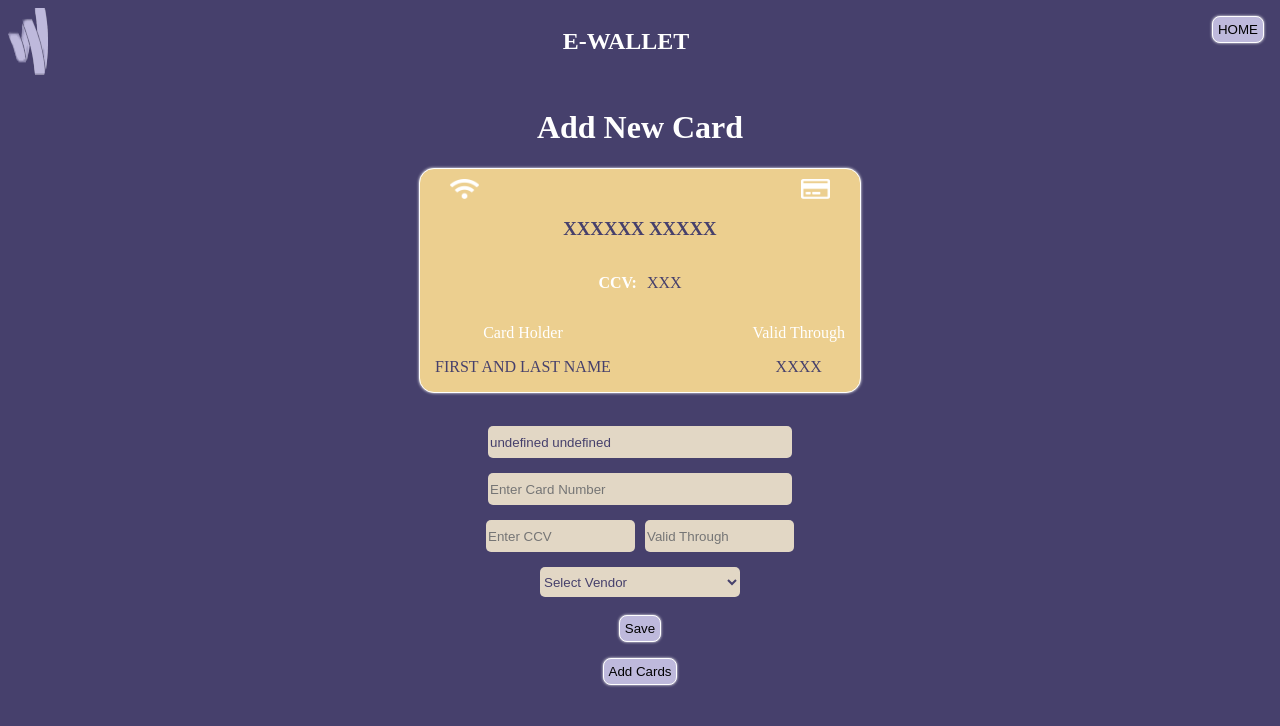
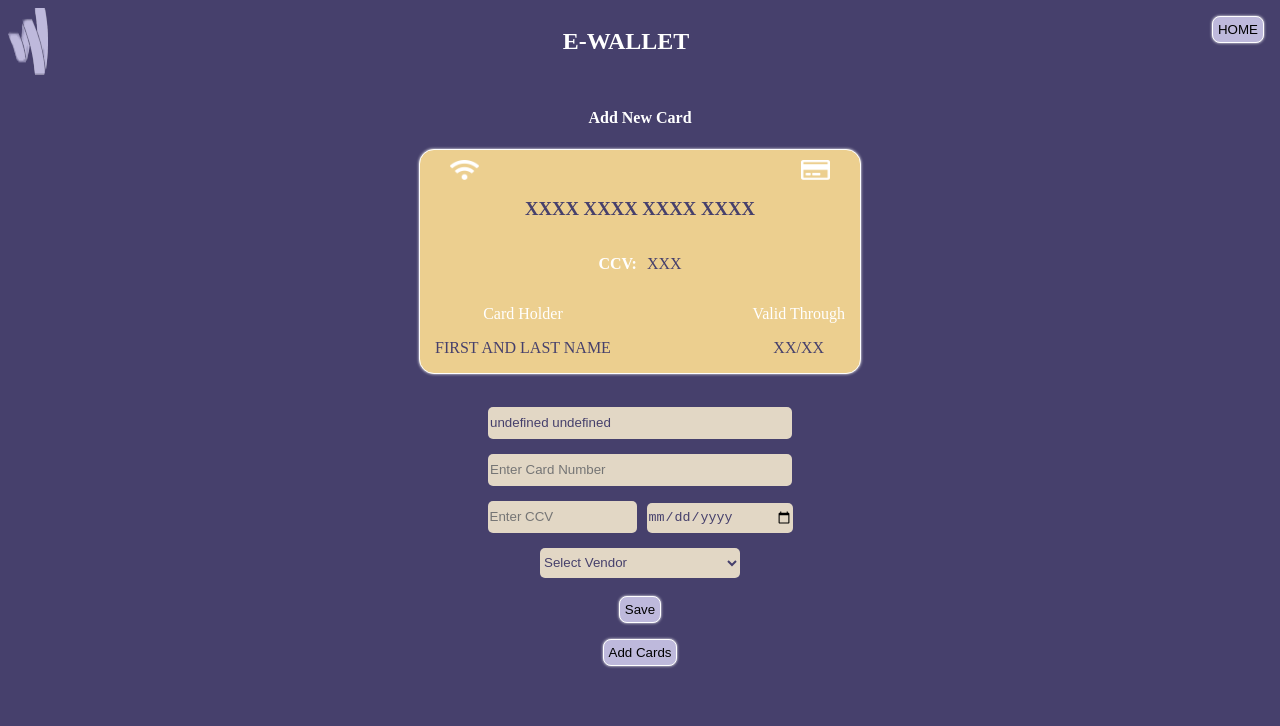
Before and after one commit to kristinaradovanovic/e-wallet-project, a React (Vite) app: page /new in a window 1280 px wide. Shown: the top 726 px of the page. Built offline with nearby package versions, Linux system fonts and the light colour scheme.

Commit message:
commit thirteen

```diff
--- a/src/App.css
+++ b/src/App.css
@@ -27,5 +27,4 @@ button {
   border-radius: 8px;
   box-shadow: 0px 0px 3px white;
   margin: 8px;
-
 }
--- a/src/features/Card.jsx
+++ b/src/features/Card.jsx
@@ -10,10 +10,12 @@ import { faCoffee } from '@fortawesome/free-solid-svg-icons' */
 export const Card = ({ user, cards, index }) => {
   const dispatch = useDispatch();
 
+  //Att ha space efter varje 4 siffror
   const formattedCardNumber = cards.number.replace(/(.{4})(?!$)/g, "$1 ");
 
+
+  //Att ha stora bokstäver på user namn
   const [userInformation, setUserInformation] = useState("");
-
   const capitalizeUserInformation = (user) => {
     return `${user.name?.title} ${user.name?.first} ${user.name?.last}`.toUpperCase();
   };
@@ -22,15 +24,28 @@ export const Card = ({ user, cards, index }) => {
     setUserInformation(capitalizeUserInformation(user));
   }, [user]);
 
+  //Delete funktion
   const handleDelete = () => {
     if (!cards.active) {
       dispatch(deleteCard(index));
     }
   };
 
+  //Toggla igenom activ/inactiv kort
   const handleToggleActive = () => {
     dispatch(toggleCardActive(index));
   };
+
+  //Få date funktion
+  const getMonthYear = (date) => {
+
+    const dateObj = new Date(date);
+    const month = dateObj.getMonth() + 1;
+    const year = dateObj.getFullYear().toString().slice(-2);
+
+    return `${month}/${year}`;
+  };
+  const monthYear = getMonthYear(cards.date);
 
   return (
     <>
@@ -61,16 +76,18 @@ export const Card = ({ user, cards, index }) => {
 
           <div className="valid">
             <p>Valid Through</p>
-            <p id="validText"> {cards.date}</p>
+            <p id="validText"> {monthYear}</p>
           </div>
         </div>
       </div>
 
-      <div>
-        <button onClick={handleDelete} disabled={cards.active}>
-          Delete
-        </button>
-      </div>
+      {!cards.active && (
+        <div>
+          <button onClick={handleDelete}>
+            Delete
+          </button>
+        </div>
+      )}
     </>
   );
 
--- a/src/features/Cards.jsx
+++ b/src/features/Cards.jsx
@@ -15,6 +15,7 @@ export const Cards = () =>{
   return(
     <div className="homePageWrapper">
       <div className="cardsWrap">
+       <div className="activeCardWrapp">
           <h3>Active Card</h3>
             {cards.map((card, index) => {
               if (card.active) {
@@ -25,6 +26,7 @@ export const Cards = () =>{
                 );
               }
             })}
+       </div>
       </div>
       <div className="cardsWrap">
         <h3>Inactive Cards</h3>
--- a/src/features/NewCardExample.jsx
+++ b/src/features/NewCardExample.jsx
@@ -2,10 +2,25 @@ import wifi from "../assets/wifi.png"
 import cardIcon from "../assets/card.png"
 
 export const NewCardExample = ({ cardData }) => {
-  const cardNumber = cardData.number || "XXXXXX XXXXX";
+
+  //Få date funktion
+  const getMonthYear = (date) => {
+    if (!date) {
+      return "XX/XX";
+    }
+
+    const dateObj = new Date(date);
+    const month = dateObj.getMonth() + 1;
+    const year = dateObj.getFullYear().toString().slice(-2);
+
+    return `${month}/${year}`;
+  };
+
+  //Om det är ingen data XXXXX ska visas som placeholder
+  const cardNumber = cardData.number || "XXXX XXXX XXXX XXXX";
   const ccvText = cardData.ccv || "XXX";
   const userText = cardData.name || "FIRST AND LAST NAME";
-  const validText = cardData.date || "XXXX";
+  const monthYear = getMonthYear(cardData.date);
 
   return (
     <div className="cardsWrap">
@@ -34,10 +49,11 @@ export const NewCardExample = ({ cardData }) => {
 
           <div className="valid">
             <p>Valid Through</p>
-            <p id="validText">{validText}</p>
+            <p id="validText">{monthYear}</p>
           </div>
         </div>
       </div>
     </div>
   );
+
 };
--- a/src/features/cardSlice.js
+++ b/src/features/cardSlice.js
@@ -22,7 +22,7 @@ const cardSlice = createSlice({
         cards: [{
           number: "1234567891234567",
           ccv: "197",
-          date:"1225",
+          date:"2025",
           active: true,
           vendor: "Mastercard"
         }],
--- a/src/routes/NewCard.jsx
+++ b/src/routes/NewCard.jsx
@@ -14,7 +14,7 @@ export const NewCard = () => {
 
     const [numberError, setNumberError] = useState("");
     const [ccvError, setCcvError] = useState("");
-    const [dateError, setDateError] = useState("");
+    /* const [dateError, setDateError] = useState(""); */
     const [selectedVendor, setSelectedVendor] = useState("");
     const [cardData, setCardData] = useState({
 
@@ -23,6 +23,14 @@ export const NewCard = () => {
         date: "",
         vendor: "",
       });
+      const [date, setDate] = useState("");
+
+    //Date ändring funktion
+      const handleChangeDate = (e) => {
+        const dateValue = e.target.value;
+        setDate(dateValue);
+      };
+
 
 //HANDLE SUBMIT + ALLA ERROR MESSAGE OM ANVÄNDARE SKRIVER FEL INPUT
     const handleSubmit = () => {
@@ -32,7 +40,9 @@ export const NewCard = () => {
 
         const number = numberInput.value;
         const ccv = ccvInput.value;
-        const date = dateInput.value;
+        const selectedDate = new Date(dateInput.value);
+
+        const currentDate = new Date();
 
 
     //Sätter data som jag ska skicka som props till NewCardExample för att kunna visa "preview" på kort
@@ -58,14 +68,10 @@ export const NewCard = () => {
           } else {
             setCcvError("");
         }
-
-        if (date.length !== 4) {
-            setDateError("Date must be 4 digits.");
+        if (selectedDate < currentDate) {
+            alert("Please select a valid date");
             return;
-          } else {
-            setDateError("");
         }
-
 
         if (cards.length <= 4) {
             dispatch(addCard({ number, ccv, date, active: false, vendor: selectedVendor }));
@@ -82,7 +88,7 @@ export const NewCard = () => {
     return(
         <div>
 
-            <h1>Add New Card</h1>
+            <h4>Add New Card</h4>
             <NewCardExample cardData={cardData} />
 
             <div className="inputWrapper">
@@ -111,10 +117,13 @@ export const NewCard = () => {
                     }} required/>
 
             {/* date input */}
-                    {dateError && <p style={{ color: "red" }}>{dateError}</p>}
-                    <input type="text" id="date" maxLength="4" placeholder="Valid Through" onInput={(e) => {
-                        e.target.value = e.target.value.replace(/[^0-9]/g, '');
-                    }} required />
+                    {/* {dateError && <p style={{ color: "red" }}>{dateError}</p>} */}
+                    <input
+                        type="date"
+                        id="date"
+                        value={date}
+                        onChange={handleChangeDate}
+                    />
                 </div>
 
             {/* vendor input */}
--- a/src/styling/Card.css
+++ b/src/styling/Card.css
@@ -4,6 +4,16 @@
     display: flex;
     justify-content: center;
     flex-direction: column;
+}
+.activeCardWrapp {
+    display: flex;
+    justify-content: center;
+    flex-direction: column;
+    align-items: center;
+    background-color: rgb(44, 40, 69);
+    width: 600px;
+    border-radius: 80px;
+    margin-bottom: 30px;
 }
 
 .cardWrapper{
@@ -13,6 +23,7 @@
     background-color:rgba(236, 207, 143, 1);
     box-shadow: 0 0 3px white;
     margin-bottom: 8px;
+
 }
 
 .iconHolder {
```
Lines whose indentation alone changed are shown as unchanged.
